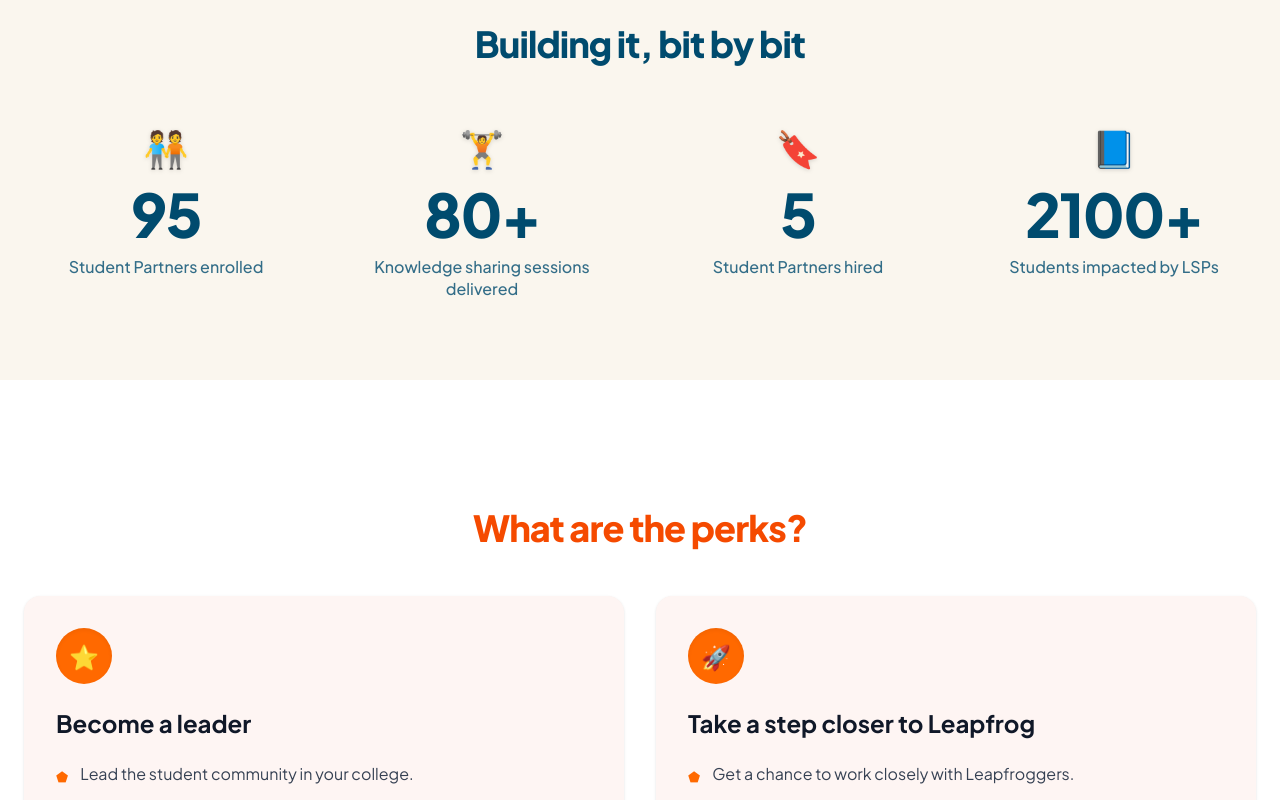
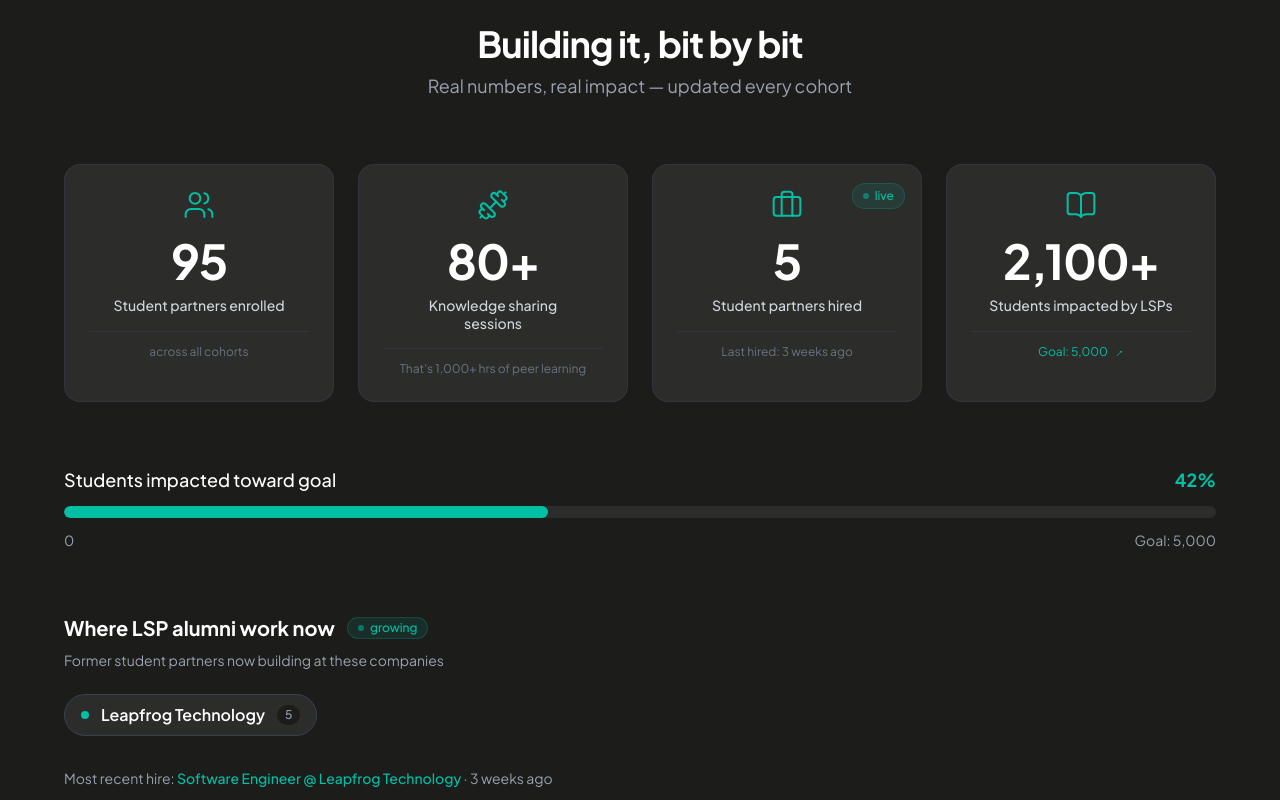
Before and after one commit to preeyankakc037/lspp-react-website, a React (Vite) app: page / in a window 1280 px wide. Shown: the part 1040-1840 px from the top of the page. Built offline with nearby package versions, Linux system fonts and the light colour scheme.

Commit message:
Highlights Section Design updated

```diff
--- a/package.json
+++ b/package.json
@@ -11,6 +11,7 @@
   },
   "dependencies": {
     "@tailwindcss/vite": "^4.3.1",
+    "lucide-react": "^1.21.0",
     "react": "^19.2.7",
     "react-dom": "^19.2.7"
   },
--- a/src/data/statsData.ts
+++ b/src/data/statsData.ts
@@ -1,33 +1,44 @@
 export interface StatItem {
   id: string;
-  value: string;
+  value: number; // Keep as number for count up animation
+  suffix?: string; // e.g. "+"
   label: string;
-  icon: string;
+  iconName: string;
+  subText?: string;
+  badge?: string;
+  goal?: number; // For progress bar
 }
 
 export const statsData: StatItem[] = [
   {
     id: "stat-1",
-    value: "95",
-    label: "Student Partners enrolled",
-    icon: "🧑‍🤝‍🧑" // Represents the community spheres
+    value: 95,
+    label: "Student partners enrolled",
+    iconName: "Users",
+    subText: "across all cohorts"
   },
   {
     id: "stat-2",
-    value: "80+",
-    label: "Knowledge sharing sessions delivered",
-    icon: "🏋️" // Represents the red dumbbell
+    value: 80,
+    suffix: "+",
+    label: "Knowledge sharing sessions",
+    iconName: "Dumbbell",
+    subText: "That's 1,000+ hrs of peer learning"
   },
   {
     id: "stat-3",
-    value: "5",
-    label: "Student Partners hired",
-    icon: "🔖" // Represents the purple ribbon bookmark
+    value: 5,
+    label: "Student partners hired",
+    iconName: "Briefcase",
+    badge: "live",
+    subText: "Last hired: 3 weeks ago"
   },
   {
     id: "stat-4",
-    value: "2100+",
+    value: 2100,
+    suffix: "+",
     label: "Students impacted by LSPs",
-    icon: "📘" // Represents the blue notebook
+    iconName: "BookOpen",
+    goal: 5000
   }
 ];
--- a/src/sections/StatsSection.tsx
+++ b/src/sections/StatsSection.tsx
@@ -1,38 +1,177 @@
-import React from 'react';
+import React, { useEffect, useRef, useState } from 'react';
 import { statsData } from '../data/statsData';
+import { Users, Dumbbell, Briefcase, BookOpen } from 'lucide-react';
+
+// Icon Map
+const iconMap: Record<string, React.ElementType> = {
+  Users,
+  Dumbbell,
+  Briefcase,
+  BookOpen
+};
+
+const AnimatedCounter: React.FC<{ value: number; duration?: number; suffix?: string; isVisible: boolean }> = ({ value, duration = 2000, suffix = '', isVisible }) => {
+  const [count, setCount] = useState(0);
+
+  useEffect(() => {
+    if (!isVisible) return;
+
+    let startTimestamp: number | null = null;
+    const step = (timestamp: number) => {
+      if (!startTimestamp) startTimestamp = timestamp;
+      const progress = Math.min((timestamp - startTimestamp) / duration, 1);
+      // easeOutExpo
+      const easeProgress = progress === 1 ? 1 : 1 - Math.pow(2, -10 * progress);
+      setCount(Math.floor(easeProgress * value));
+      if (progress < 1) {
+        window.requestAnimationFrame(step);
+      }
+    };
+    window.requestAnimationFrame(step);
+  }, [value, duration, isVisible]);
+
+  // format number with commas
+  const formattedNumber = new Intl.NumberFormat('en-US').format(count);
+  return <span>{formattedNumber}{suffix}</span>;
+};
 
 const StatsSection: React.FC = () => {
+  const sectionRef = useRef<HTMLElement>(null);
+  const [isVisible, setIsVisible] = useState(false);
+
+  useEffect(() => {
+    const observer = new IntersectionObserver(
+      ([entry]) => {
+        if (entry.isIntersecting) {
+          setIsVisible(true);
+          observer.disconnect(); // Only animate once
+        }
+      },
+      { threshold: 0.2 }
+    );
+
+    if (sectionRef.current) {
+      observer.observe(sectionRef.current);
+    }
+
+    return () => observer.disconnect();
+  }, []);
+
+  // Find the stat with a goal for the progress bar (stat-4)
+  const goalStat = statsData.find(s => s.goal);
+  const progressPercentage = goalStat && goalStat.goal ? Math.min((goalStat.value / goalStat.goal) * 100, 100) : 0;
+
   return (
-    <section className="bg-[#FAF6EE] py-20 px-6 my-12">
-      <div className="max-w-7xl mx-auto text-center">
+    <section ref={sectionRef} className="bg-[#1C1D1B] py-20 px-6 my-12 text-white font-sans w-full overflow-hidden">
+      <div className="max-w-6xl mx-auto">
 
-        {/* Real Section Title */}
-        <h2 className="text-3xl md:text-4xl font-extrabold text-[#004B6E] mb-16 tracking-tight">
-          Building it, bit by bit
-        </h2>
+        {/* Header */}
+        <div className="text-center mb-16">
+          <h2 className="text-3xl md:text-4xl font-bold text-white mb-2 tracking-tight">
+            Building it, bit by bit
+          </h2>
+          <p className="text-gray-400 text-lg">
+            Real numbers, real impact — updated every cohort
+          </p>
+        </div>
 
-        {/* 4-Column Grid matching live spacing */}
-        <div className="grid grid-cols-2 lg:grid-cols-4 gap-12 md:gap-8">
-          {statsData.map((stat) => (
-            <div key={stat.id} className="flex flex-col items-center text-center gap-2">
+        {/* 4-Column Grid */}
+        <div className="grid grid-cols-1 md:grid-cols-2 lg:grid-cols-4 gap-6 mb-16">
+          {statsData.map((stat) => {
+            const IconComponent = iconMap[stat.iconName] || Users;
 
-              {/* Icon graphic spot */}
-              <span className="text-4xl mb-2 filter drop-shadow-sm transform hover:scale-110 transition-transform duration-200">
-                {stat.icon}
-              </span>
+            return (
+              <div key={stat.id} className="bg-[#2C2D2B] rounded-2xl p-6 border border-gray-700/50 flex flex-col items-center text-center relative hover:-translate-y-1 transition-transform duration-300">
 
-              {/* Deep Teal/Blue Brand Numbers */}
-              <span className="text-5xl md:text-6xl font-black text-[#004B6E] tracking-tight">
-                {stat.value}
-              </span>
+                {/* Icon graphic spot */}
+                <div className="text-[#00BFA5] mb-4">
+                  <IconComponent size={32} strokeWidth={1.5} />
+                </div>
 
-              {/* Subdued Dark Label text */}
-              <p className="text-[#004B6E]/80 text-sm md:text-base font-medium max-w[180px] mt-1 leading-snug">
-                {stat.label}
-              </p>
+                {/* Numbers */}
+                <div className="flex items-start justify-center gap-1">
+                  <span className="text-5xl font-bold text-white tracking-tight">
+                    <AnimatedCounter value={stat.value} suffix={stat.suffix} isVisible={isVisible} />
+                  </span>
+                </div>
 
+                {/* Label text */}
+                <p className="text-gray-300 text-sm font-medium mt-3 mb-1 px-4 leading-tight">
+                  {stat.label}
+                </p>
+
+                {/* Optional Badge */}
+                {stat.badge && (
+                  <div className="absolute top-4 right-4">
+                    <span className="inline-flex items-center gap-1.5 px-2.5 py-1 rounded-full text-xs font-medium bg-[#00BFA5]/10 text-[#00BFA5] border border-[#00BFA5]/20">
+                      <span className="w-1.5 h-1.5 rounded-full bg-[#00BFA5] animate-pulse"></span>
+                      {stat.badge}
+                    </span>
+                  </div>
+                )}
+
+                {/* Sub text */}
+                {stat.subText && (
+                  <p className="text-gray-500 text-xs mt-3 pt-3 border-t border-gray-700/50 w-full">
+                    {stat.subText}
+                  </p>
+                )}
+
+                {/* Optional Goal for cards if we wanted, but we have a dedicated bar */}
+                {stat.goal && (
+                  <p className="text-[#00BFA5] text-xs mt-3 pt-3 border-t border-gray-700/50 w-full flex items-center justify-center gap-1">
+                    Goal: {new Intl.NumberFormat('en-US').format(stat.goal)} <span className="rotate-[-45deg] leading-none">→</span>
+                  </p>
+                )}
+              </div>
+            );
+          })}
+        </div>
+
+        {/* Progress Bar Section */}
+        {goalStat && goalStat.goal && (
+          <div className="mb-16">
+            <div className="flex justify-between items-end mb-3">
+              <span className="text-white font-medium text-lg">Students impacted toward goal</span>
+              <span className="text-[#00BFA5] font-bold text-lg">{Math.round(progressPercentage)}%</span>
             </div>
-          ))}
+            <div className="w-full bg-[#2C2D2B] h-3 rounded-full overflow-hidden">
+              <div
+                className="h-full bg-[#00BFA5] transition-all duration-1000 ease-out rounded-full"
+                style={{ width: isVisible ? `${progressPercentage}%` : '0%', transitionDelay: '300ms' }}
+              ></div>
+            </div>
+            <div className="flex justify-between items-center mt-3 text-sm text-gray-400">
+              <span>0</span>
+              <span>Goal: {new Intl.NumberFormat('en-US').format(goalStat.goal)}</span>
+            </div>
+          </div>
+        )}
+
+        {/* Where Alumni Work Section */}
+        <div>
+          <div className="flex items-center gap-3 mb-2">
+            <h3 className="text-xl font-bold text-white">Where LSP alumni work now</h3>
+            <span className="inline-flex items-center gap-1.5 px-2.5 py-0.5 rounded-full text-xs font-medium bg-[#00BFA5]/10 text-[#00BFA5] border border-[#00BFA5]/20">
+              <span className="w-1.5 h-1.5 rounded-full bg-[#00BFA5] animate-pulse"></span>
+              growing
+            </span>
+          </div>
+          <p className="text-gray-400 text-sm mb-6">
+            Former student partners now building at these companies
+          </p>
+
+          <div className="flex flex-wrap gap-4">
+            <div className="inline-flex items-center gap-3 px-4 py-2 bg-[#2C2D2B] border border-gray-700 rounded-full hover:border-[#00BFA5]/50 transition-colors cursor-default">
+              <span className="w-2 h-2 rounded-full bg-[#00BFA5]"></span>
+              <span className="font-semibold text-white">Leapfrog Technology</span>
+              <span className="px-2 py-0.5 bg-[#1C1D1B] rounded-full text-xs text-gray-400 font-medium">5</span>
+            </div>
+          </div>
+
+          <p className="text-gray-400 text-sm mt-8">
+            Most recent hire: <span className="text-[#00BFA5] font-medium">Software Engineer @ Leapfrog Technology</span> · 3 weeks ago
+          </p>
         </div>
 
       </div>
```
Also changed, not shown: 1 other file (tests, documents, lock files or other folders).
